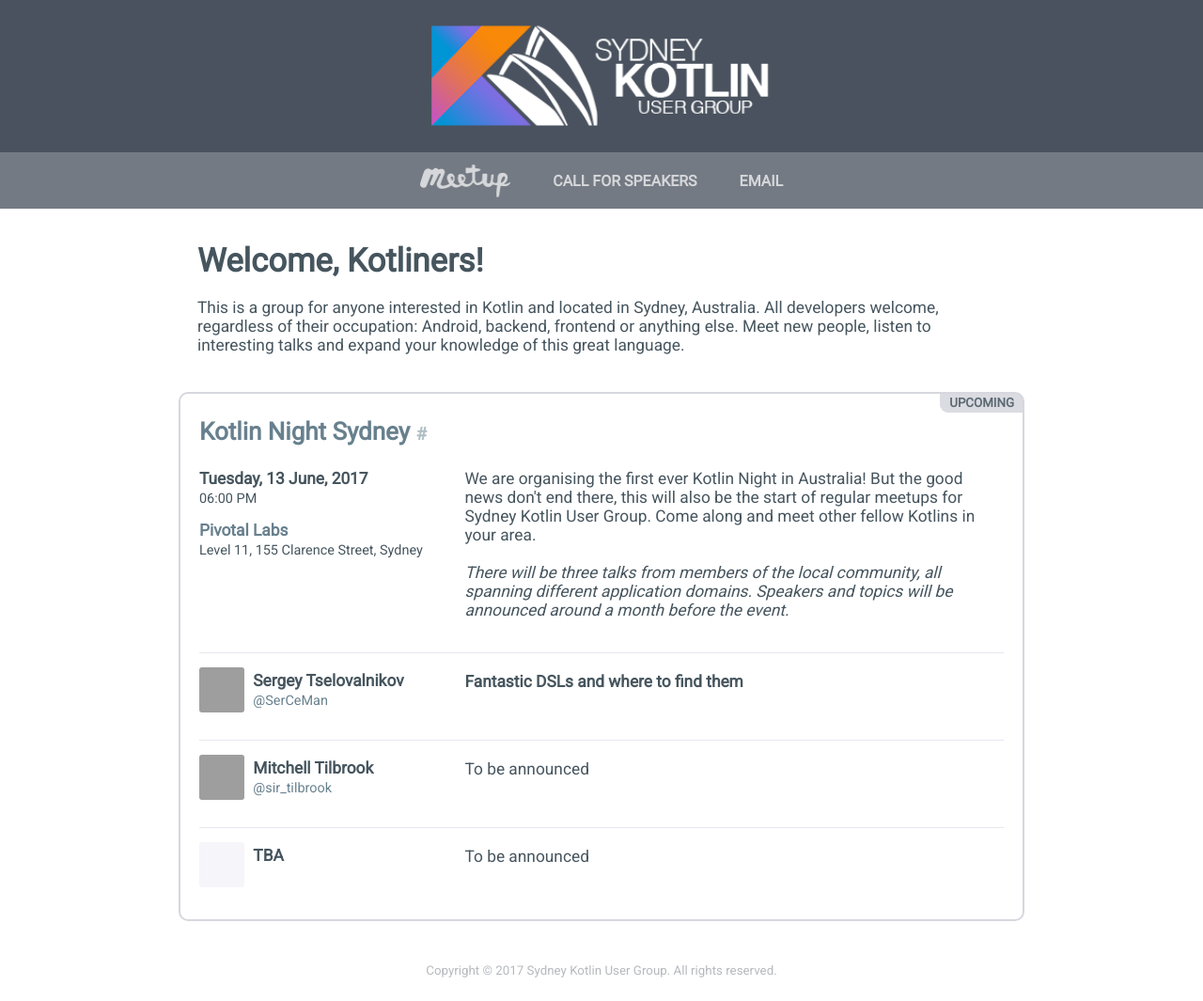
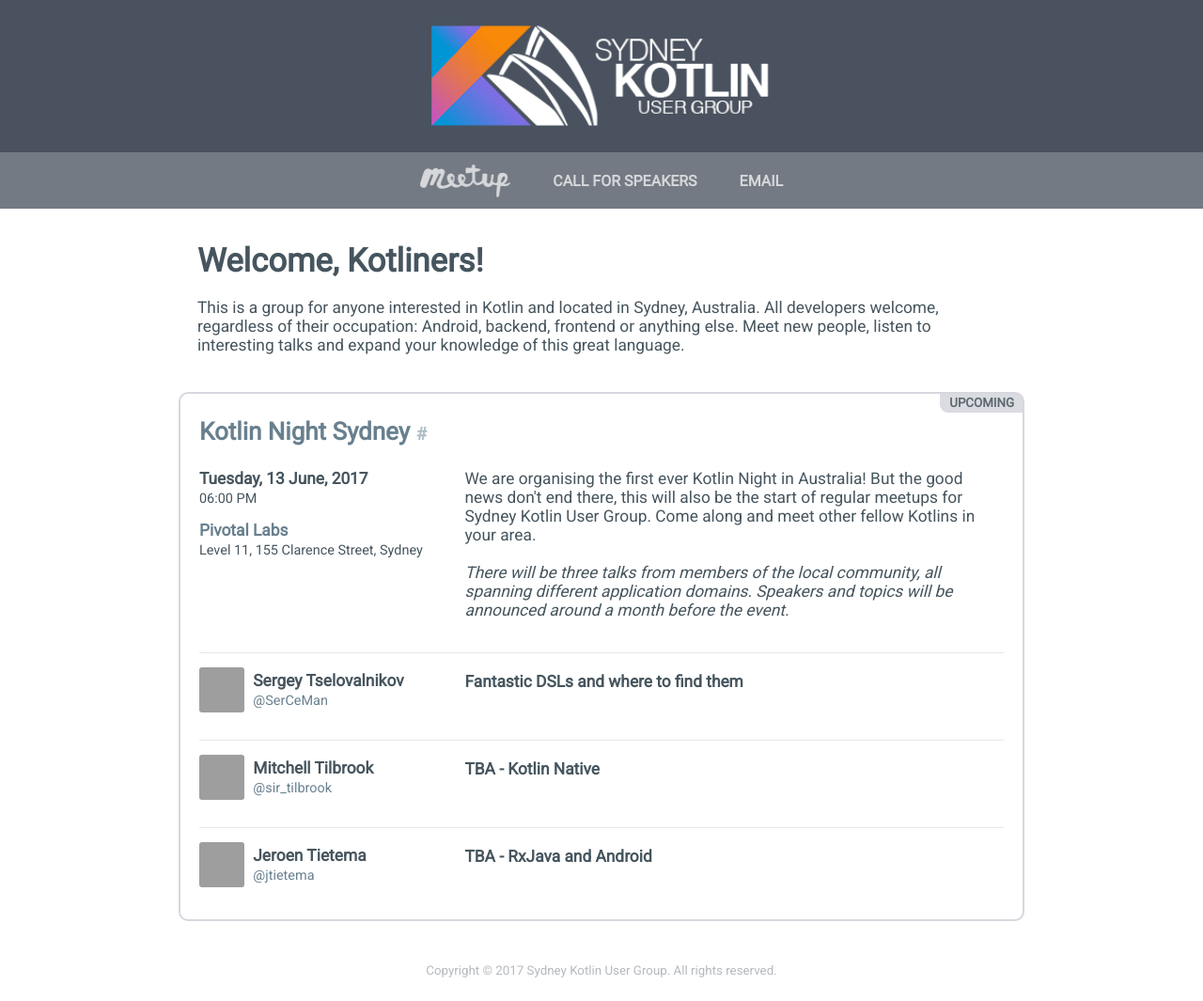
Before and after one commit to garethsime/sydkotlin.github.io, a Jekyll site: the page built from index.html, in a window 1280 px wide. Shown: the whole page at 94% size. Built offline with Jekyll 4.4.1, drawn with Linux system fonts in a browser that asks for light colours; nearby versions of some CDN libraries; grey boxes are pictures that could not be loaded.

Commit message:
Speakers for Kotlin Night

```diff
--- a/_data/events.yml
+++ b/_data/events.yml
@@ -1,5 +1,5 @@
 - title: "Kotlin Night Sydney"
-  anchor: kotlin-night-sydney-2017-06
+  anchor: kotlin-night-2017
   url: https://www.meetup.com/sydney-kotlin/events/239311719/
   date: 2017-06-13T18:00:00+10
   description: >
@@ -26,5 +26,10 @@
         name: Mitchell Tilbrook
         twitter: sir_tilbrook
 
+      title: "TBA - Kotlin Native"
+
     - speaker:
-        name: TBA
+        name: Jeroen Tietema
+        twitter: jtietema
+
+      title: "TBA - RxJava and Android"
```
